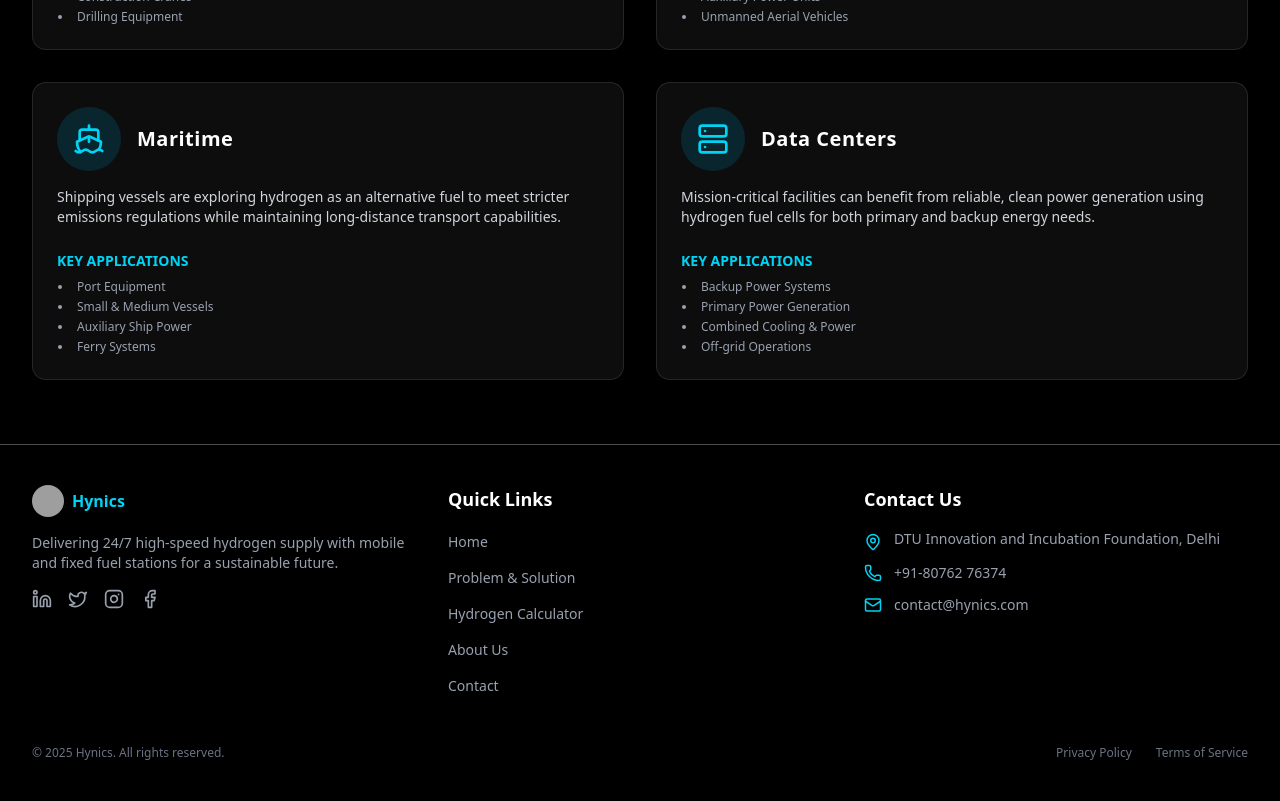
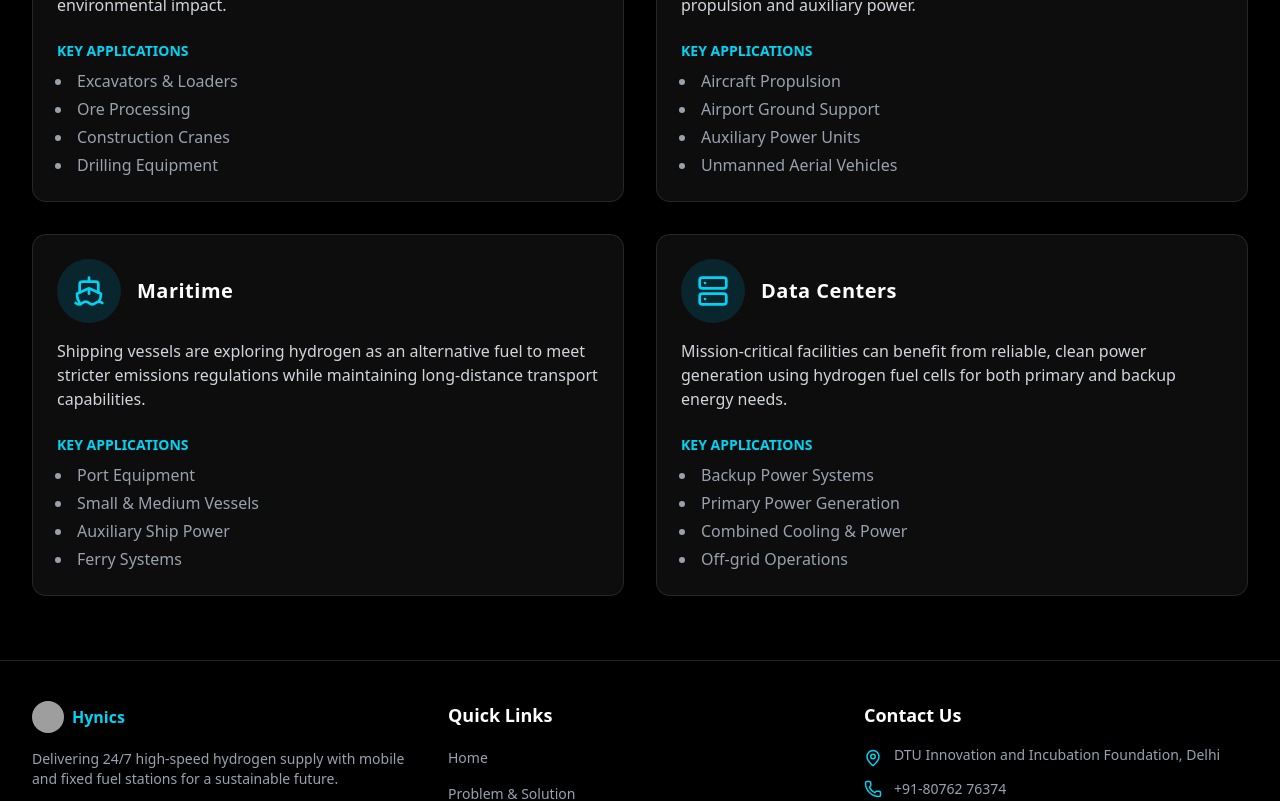
Before and after one commit to s4mzai/hynics-frontend, a React (Vite) app: page /industries in a window 1280 px wide. Shown: the part 1260-2061 px from the top of the page. Built offline with nearby package versions, Linux system fonts and the light colour scheme; grey boxes are pictures that could not be loaded.

Commit message:
fix: minor fixes

```diff
--- a/src/components/Footer.jsx
+++ b/src/components/Footer.jsx
@@ -22,7 +22,7 @@ const Footer = () => {
 
   return (
 
-    <footer className="bg-black text-white pb-6 border-t-1 pt-10 border-white/30 w-full">
+    <footer className="bg-black text-white pb-6 border-t-1 pt-10 border-white/12 w-full">
       <div className="max-w-7xl mx-auto px-6 lg:px-8">
         <div className="flex flex-col lg:flex-row justify-between gap-12 lg:gap-8">
 
--- a/src/components/Industries/IndustriesPage.jsx
+++ b/src/components/Industries/IndustriesPage.jsx
@@ -72,7 +72,7 @@ const IndustryCard = ({ title, description, applications, Icon }) => {
         </h3>
       </div>
 
-      <p className="text-sm text-gray-300 mb-6 flex-grow">
+      <p className="text-base text-gray-300 mb-6 flex-grow">
         {description}
       </p>
       <div className="mt-auto">
@@ -81,7 +81,7 @@ const IndustryCard = ({ title, description, applications, Icon }) => {
         </h4>
         <ul className="text-xs text-gray-400 space-y-1 list-disc ml-4">
           {applications.map((app, index) => (
-            <li key={index} className="pl-1">
+            <li key={index} className="pl-1 text-base">
               {app}
             </li>
           ))}
```
